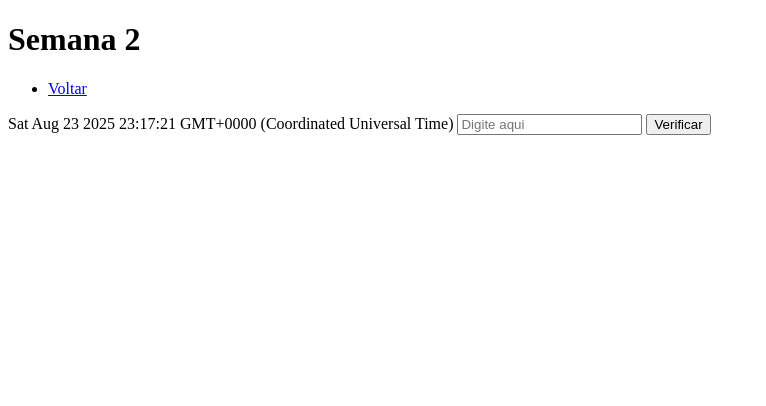
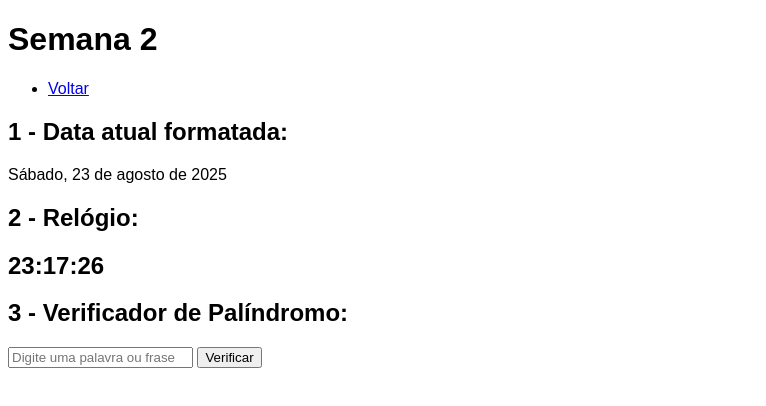
Before and after one commit to victororlandi/projeto_js, a plain HTML site: page semana02.html in a window 1280 px wide. Shown: the whole page, without its empty margins (0-766 px from the left). Drawn offline with Linux system fonts and the light colour scheme.

Commit message:
Add files via upload

```diff
--- a/semana02.html
+++ b/semana02.html
@@ -1,50 +1,72 @@
 <!DOCTYPE html>
-<html lang="en">
+<html lang="pt-BR">
 <head>
     <meta charset="UTF-8">
     <meta name="viewport" content="width=device-width, initial-scale=1.0">
     <title>Atividades de JavaScript</title>
+    <style>
+        body {
+            font-family: Arial, sans-serif;
+        }
+        #relogio {
+            font-size: 24px;
+            font-weight: bold;
+            margin-top: 10px;
+        }
+    </style>
 </head>
 <body>
     <h1>Semana 2</h1>
     <ul>
-        <li><a href="index.html">Voltar</li></a>
+        <li><a href="index.html">Voltar</a></li>
     </ul>
 
-        <!--exercicio 3-->
-        <script type="text/javascript">
+    <!-- Exercício 1: Exibir data atual formatada -->
+    <h2>1 - Data atual formatada:</h2>
+    <p id="dataFormatada"></p>
 
-            let data = new Date();
-            document.write(data);
-        </script>
+    <!-- Exercício 2: Relógio -->
+    <h2>2 - Relógio:</h2>
+    <div id="relogio">Carregando horário...</div>
 
-        <!--exercicio 2-->
-        <script type="text/javascript">
+    <!-- Exercício 3: Palíndromo -->
+    <h2>3 - Verificador de Palíndromo:</h2>
+    <input type="text" id="texto" placeholder="Digite uma palavra ou frase">
+    <button onclick="verificarPalindromo()">Verificar</button>
 
+    <script>
+        // Exercício 1: Data formatada
+        function exibirDataFormatada() {
+            const diasSemana = ["Domingo", "Segunda-feira", "Terça-feira", "Quarta-feira", "Quinta-feira", "Sexta-feira", "Sábado"];
+            const meses = ["janeiro", "fevereiro", "março", "abril", "maio", "junho", "julho", "agosto", "setembro", "outubro", "novembro", "dezembro"];
+
+            const hoje = new Date();
+            const diaSemana = diasSemana[hoje.getDay()];
+            const dia = hoje.getDate();
+            const mes = meses[hoje.getMonth()];
+            const ano = hoje.getFullYear();
+
+            const dataFormatada = `${diaSemana}, ${dia} de ${mes} de ${ano}`;
+            document.getElementById('dataFormatada').textContent = dataFormatada;
+        }
+
+        // Exercício 2: Relógio com setTimeout
         function atualizarHora() {
             const agora = new Date();
             const horas = agora.getHours().toString().padStart(2, '0');
             const minutos = agora.getMinutes().toString().padStart(2, '0');
             const segundos = agora.getSeconds().toString().padStart(2, '0');
 
-        const horaFormatada = `${horas}:${minutos}:${segundos}`;
-        document.getElementById('relogio').textContent = horaFormatada;
+            const horaFormatada = `${horas}:${minutos}:${segundos}`;
+            document.getElementById('relogio').textContent = horaFormatada;
 
-        setTimeout(atualizarHora, 1000);
+            setTimeout(atualizarHora, 1000);
         }
 
-        atualizarHora();
-        </script>
-
-        <!--exercicio 3-->
-        <input type="text" id="texto" placeholder="Digite aqui">
-        <button onclick="verificarPalindromo()">Verificar</button>
-
-        <script>
-            function verificarPalindromo() {
+        // Exercício 3: Verificar se é palíndromo
+        function verificarPalindromo() {
             const texto = document.getElementById("texto").value;
-
-            const textoFormatado = texto.toLowerCase().replace(/\s/g, '');
+            const textoFormatado = texto.toLowerCase().replace(/[\W_]/g, ''); // remove espaços e pontuação
             const invertido = textoFormatado.split('').reverse().join('');
 
             if (textoFormatado && textoFormatado === invertido) {
@@ -52,9 +74,11 @@
             } else {
                 alert("Não é um palíndromo.");
             }
-            }
-        </script>
+        }
 
-
+        // Inicializar ao carregar a página
+        exibirDataFormatada();
+        atualizarHora();
+    </script>
 </body>
 </html>
```
